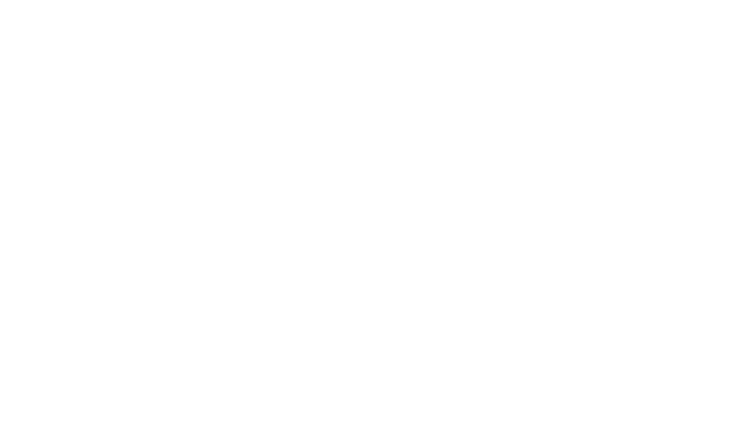
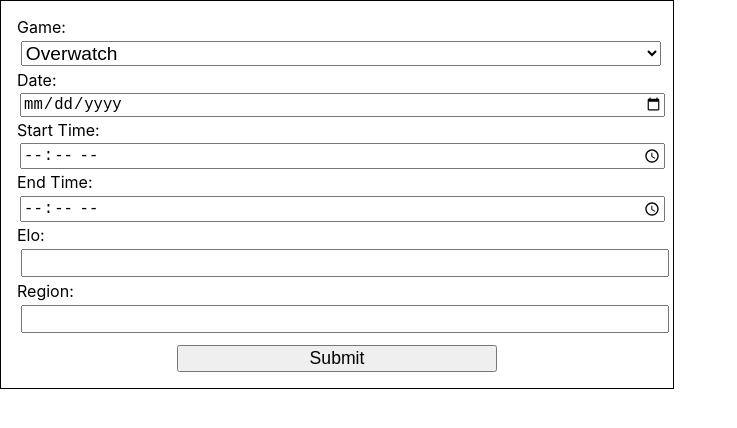
Before and after one commit to tjruth99/Scrim-Finder, a React (Create React App) app in the folder scrim-finder/: page / in a window 1280 px wide. Shown: the top 428 px of the page, without its empty margins (0-737 px from the left). Built offline with nearby package versions, Linux system fonts and the light colour scheme.

Commit message:
added a form to get form data

```diff
--- a/scrim-finder/src/App.js
+++ b/scrim-finder/src/App.js
@@ -1,8 +1,14 @@
 import React from "react";
 import "./App.css";
 
+import FindScrimForm from "./components/FindScrimForm";
+
 function App() {
-  return <div className="App"></div>;
+  return (
+    <div className="App">
+      <FindScrimForm />
+    </div>
+  );
 }
 
 export default App;
--- /dev/null
+++ b/scrim-finder/src/components/FindScrimForm/index.js
@@ -0,0 +1,104 @@
+import React, { useState } from "react";
+import "./style.css";
+
+const initialFormData = {
+  game: "",
+  date: "",
+  startTime: "",
+  endTime: "",
+  elo: "",
+  region: "",
+};
+
+const FindScrimForm = (props) => {
+  const [formData, updateFormData] = useState(initialFormData);
+
+  const handleChange = (event) => {
+    updateFormData({
+      ...formData,
+
+      [event.target.name]: event.target.value.trim(),
+    });
+  };
+
+  const handleSubmit = (event) => {
+    console.log(formData);
+  };
+
+  return (
+    <>
+      <div class="find-scrim-form">
+        <label className="label" for="game">
+          Game:
+        </label>
+        <select
+          className="find-input"
+          id="game"
+          name="game"
+          onChange={handleChange}
+        >
+          <option>Overwatch</option>
+          <option>Valorant</option>
+          <option>CS:GO</option>
+          <option>League Of Legends</option>
+          <option>Dota 2</option>
+        </select>
+        <label className="label" for="date">
+          Date:
+        </label>
+        <input
+          className="find-input"
+          type="date"
+          id="date"
+          name="date"
+          onChange={handleChange}
+        />
+        <label className="label" for="startTime">
+          Start Time:
+        </label>
+        <input
+          className="find-input"
+          type="time"
+          id="startTime"
+          name="startTime"
+          onChange={handleChange}
+        />
+        <label className="label" for="endTime">
+          End Time:
+        </label>
+        <input
+          className="find-input"
+          type="time"
+          id="endTime"
+          name="endTime"
+          onChange={handleChange}
+        />
+        <label className="label" for="elo">
+          Elo:
+        </label>
+        <input
+          className="find-input"
+          type="text"
+          id="elo"
+          name="elo"
+          onChange={handleChange}
+        />
+        <label className="label" for="region">
+          Region:
+        </label>
+        <input
+          className="find-input"
+          type="text"
+          id="region"
+          name="region"
+          onChange={handleChange}
+        />
+        <button className="submit" onClick={handleSubmit}>
+          Submit
+        </button>
+      </div>
+    </>
+  );
+};
+
+export default FindScrimForm;
--- /dev/null
+++ b/scrim-finder/src/components/FindScrimForm/style.css
@@ -0,0 +1,25 @@
+.find-scrim-form {
+  display: flex;
+  flex-direction: column;
+  border: 1px solid black;
+  padding: 1em;
+  width: 50%;
+}
+
+.find-input {
+  font-size: 1.2em;
+  width: 100%;
+  margin: 0.2em;
+}
+
+label {
+  font-size: 1em;
+}
+
+button {
+  text-align: center;
+  width: 50%;
+  font-size: 1.1em;
+  margin: auto;
+  margin-top: 0.5em;
+}
```
